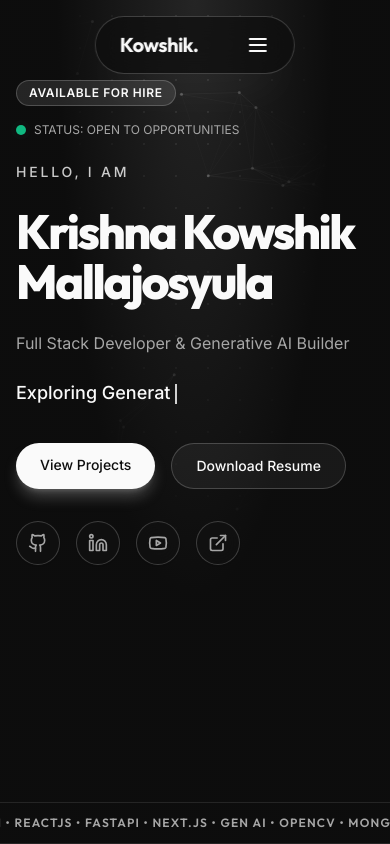
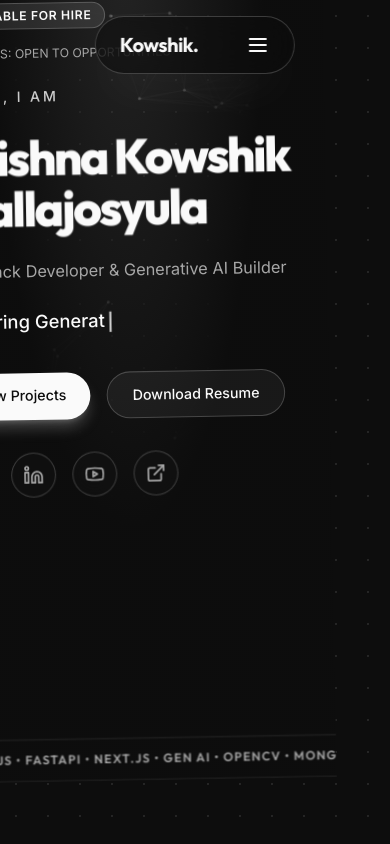
Before and after one commit to MALLAJOSYULA-KRISHNA-KOWSHIK/krishnakowshik-portfolio, a React (Vite) app: page / in a window 390 px wide. Shown: the top 844 px of the page. Built offline with nearby package versions, Linux system fonts and the light colour scheme.

Commit message:
fix: restore website tilt on PWA/mobile and fix layout clipping

```diff
--- a/src/pages/Index.tsx
+++ b/src/pages/Index.tsx
@@ -11,7 +11,7 @@ import Footer from "@/components/portfolio/Footer";
 const Index = () => (
   <div className="min-h-screen bg-background dot-grid overflow-hidden">
     <Nav />
-    <div className="transform md:-rotate-1 origin-center w-full transition-transform duration-300">
+    <div className="transform -rotate-1 scale-[1.02] sm:scale-100 origin-center w-full transition-transform duration-300">
       <Hero />
       <About />
       <Skills />
```
